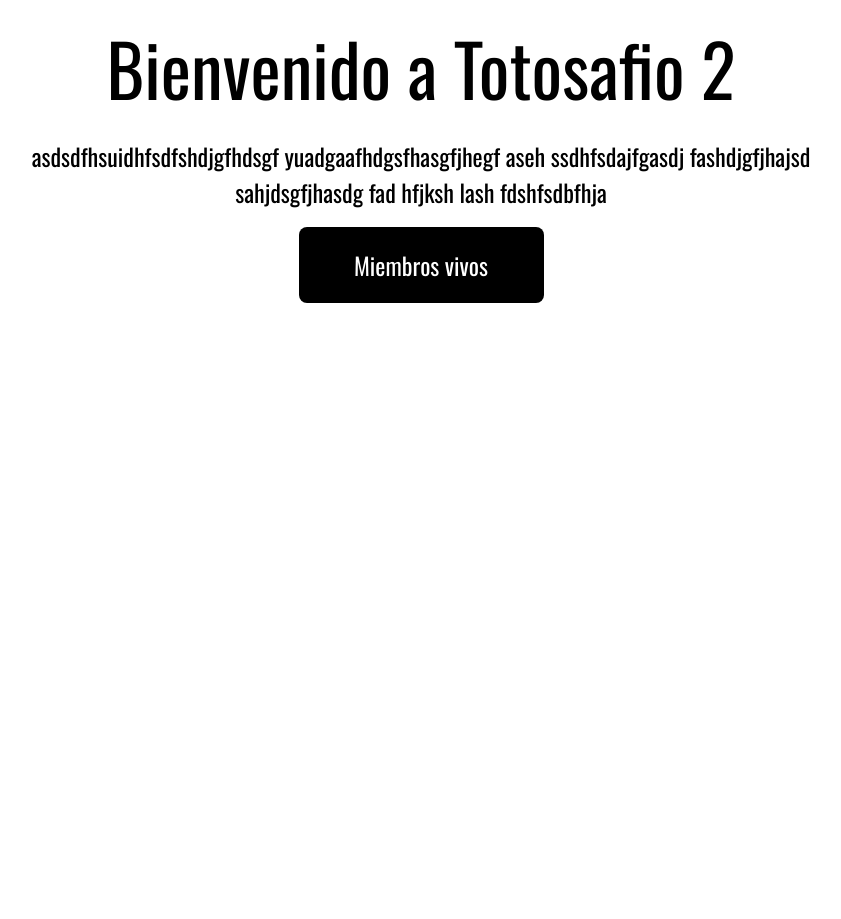
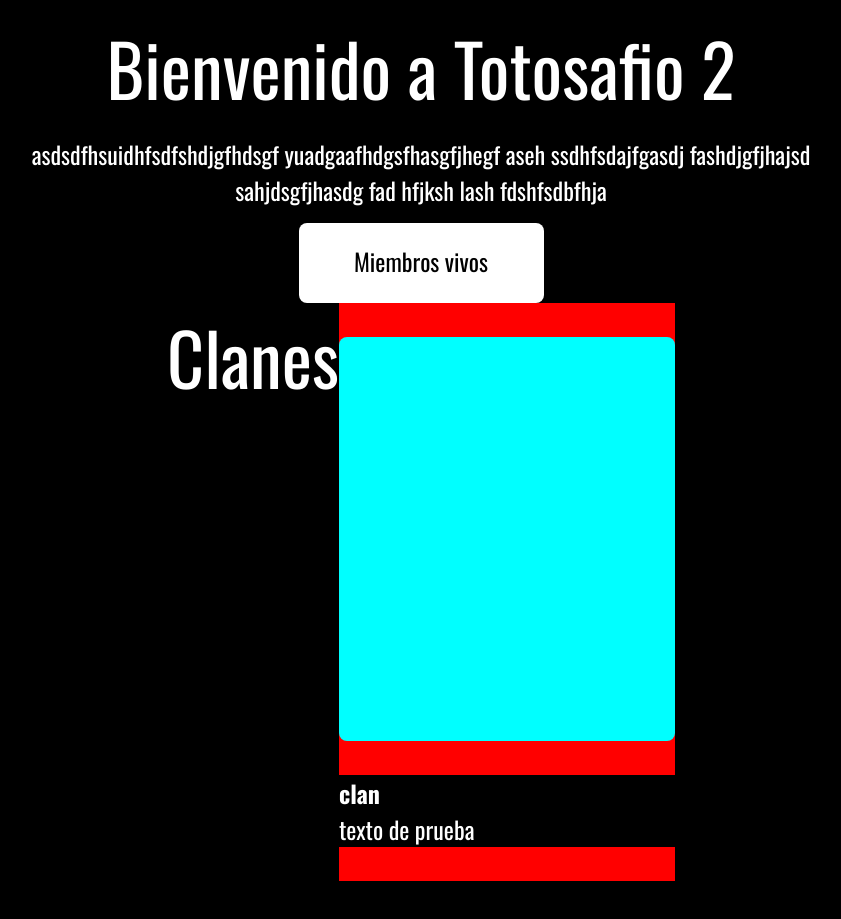
Before and after one commit to TherIsmael/totosafio2, a Next.js app: page / in a window 1280 px wide. Shown: the part 940-1859 px from the top of the page, without its empty margins (219-1060 px from the left). Built offline with nearby package versions, Linux system fonts and the light colour scheme.

Commit message:
cards createds

```diff
--- a/src/app/globals.css
+++ b/src/app/globals.css
@@ -9,7 +9,8 @@
     font-size: var(--font-size);
     margin: 0;
     box-sizing: border-box;
-    color: black;
+    color: white;
+    background-color: black;
 }
 
 a{
@@ -17,9 +18,22 @@ a{
 }
 
 .buttonMain{
-
-    background-color: black;
+    background-color: white;
     border-radius: 8px;
-    color: white;
+    color: black;
     text-align: center;
 }
+
+.card{
+    display: flex;
+    flex-flow: column nowrap;
+    width: 336px;
+    height: 578px;
+    background-color: red;
+    justify-content: space-evenly;
+}
+.cardTitle{
+    font-size: var(--font-size);
+    width:fit-content;
+
+}
--- a/src/app/page.js
+++ b/src/app/page.js
@@ -1,7 +1,8 @@
-import Image from "next/image";
 import styles from "./page.module.css";
 import Header from "../modules/header";
+import Card from "../modules/card";
 import Link from 'next/link';
+
 
 export default function Home() {
   return (
@@ -16,7 +17,12 @@ export default function Home() {
         <p className={`${styles.texto} `}>asdsdfhsuidhfsdfshdjgfhdsgf yuadgaafhdgsfhasgfjhegf aseh ssdhfsdajfgasdj fashdjgfjhajsd sahjdsgfjhasdg fad hfjksh lash fdshfsdbfhja </p>
         <Link href="#" className="buttonMain">Miembros vivos</Link>
       </section>
-      <section className={`${styles.content} ${styles['content-clanes']}`}></section>
+      <section className={`${styles.content} ${styles['content-clanes']}`}>
+        <p className={`${styles.titulo} `}>Clanes</p>
+        <div>
+          <Card />
+        </div>
+      </section>
       <section className={`${styles.content} ${styles['content-mods']}`}></section>
    </div>
   );
--- a/src/app/page.module.css
+++ b/src/app/page.module.css
@@ -24,6 +24,7 @@
     height: 434px;
     background-image: url(../../public/logoTotosafio2.png);
     background-size:cover;
+    background-color:initial;
 }
 
 .content-welcome{
@@ -46,7 +47,8 @@
 
 .content-welcome a{
     width: 245px;
-    height: 76px;
-    padding: 20px 32px;
-
+    height: auto;
+    padding-block-start: 20px;
+    padding-block-end: 24px;
+    padding-inline: 32px;
 }
--- /dev/null
+++ b/src/modules/card.js
@@ -0,0 +1,15 @@
+import styles from "./card.module.css";
+
+export default function Card() {
+  return (
+    <div className="card">
+        <div className={`${styles.cardImage}`}>
+
+        </div>
+        <div className="cardText">
+            <h2 className="cardTitle">clan</h2>
+            <p>texto de prueba</p>
+        </div>
+    </div>
+  );
+}
--- /dev/null
+++ b/src/modules/card.module.css
@@ -0,0 +1,7 @@
+.cardImage{
+    width: 100%;
+    height: 404px;
+    background-color: aqua;
+    background-image: url("#");
+    border-radius: 8px;
+}
```
